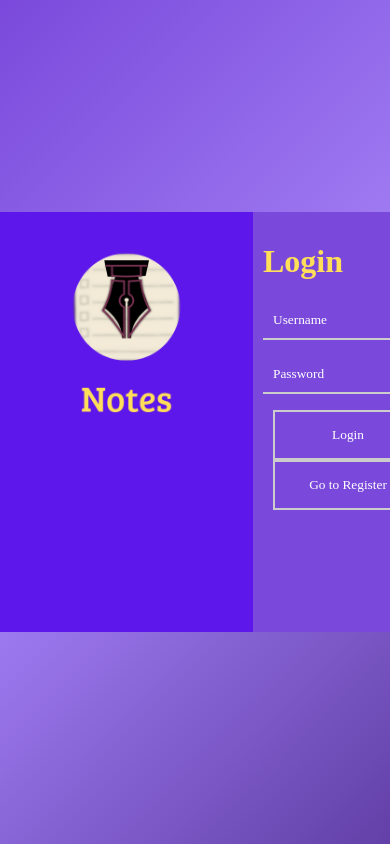
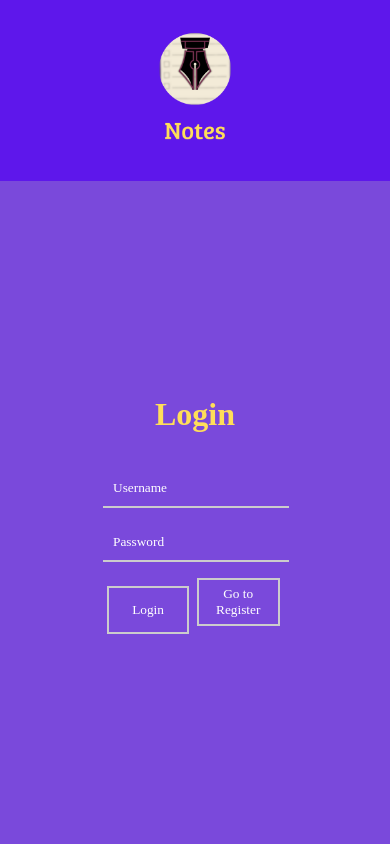
Before and after one commit to olucascruz/LoginProject, an Angular app in the folder frontend/: page / in a window 390 px wide. Built offline with nearby package versions, Linux system fonts and the light colour scheme.

Commit message:
styles: responsive design

```diff
--- a/frontend/src/app/pages/login/login.component.css
+++ b/frontend/src/app/pages/login/login.component.css
@@ -6,6 +6,10 @@
   background: linear-gradient(135deg, #7a49db, #9f7bf2, #6240a7);
   position: relative;
   overflow: hidden;
+    @media  (max-width: 426px) {
+      flex-direction: column;
+    }
+
 }
 
 .login-body > * {
@@ -28,6 +32,15 @@ label{
   width: 30%;
   height: 400px;
   padding: 10px;
+  @media  (max-width: 426px) {
+    display: flex;
+    flex-direction: column;
+    width: 100%;
+    height: 80%;
+
+    justify-content: center;
+    align-items: center;
+  }
 }
 
 
@@ -38,7 +51,13 @@ input{
   background-color: transparent; /* Fundo transparente */
   padding: 10px;
   color: white; /* Texto branco */
-  width: 200px; /* Ajuste conforme necessário */
+  width: 90%;
+
+
+  @media  (max-width: 426px) {
+    width: 90%;
+    height: auto;
+  };
 }
 
 input::placeholder {
@@ -50,17 +69,30 @@ button{
   background-color: transparent; /* Fundo transparente */
   border: 2px solid #ccc; /* Apenas a borda inferior */
   color: white;
-  width: 150px;
-  height: 50px;
-  margin-left: 10px;
-  margin-right: 10px;
+  width: 45%;
+  height: 3rem;
+  margin-left: 2%;
+  margin-right: 2%;
+  @media  (max-width: 426px) {
+    width: 45%;
+    height: 3rem;
+
+  };
 }
 
 .logo{
   background-color: #5e17eb;
-  width: 300px;
+  width: 25%;
   height: 400px;
   padding: 10px;
+
+  @media  (max-width: 426px) {
+    display: flex;
+    align-items: center;
+    justify-content: center;
+    width: 100%;
+    height: 20%;
+  };
 
 }
 
@@ -68,6 +100,10 @@ button{
 .logo > img{
   max-width: 100%;
   height: auto;
+  @media  (max-width: 426px) {
+    width: 40%;
+    height: auto;
+  };
 }
 
 button:hover{
--- a/frontend/src/app/pages/note-detail/note-detail.component.css
+++ b/frontend/src/app/pages/note-detail/note-detail.component.css
@@ -7,20 +7,27 @@
   align-items: center;
 }
 
+.note-content{
+  width: 80%;
+  @media  (max-width: 426px) {
+    width: 95%;
+  };
+}
+
 input{
   background-color: hsla(276, 100%, 82%, 0.561);
   border: none;
   border-bottom: black solid 2px;
   border-top: black solid 2px;
   font-size: 30px;
-  width: 800px;
+  width: 100%;
   height: 40px;
 }
 
 textarea{
   border: none;
-  width: 800px;
   height: 400px;
+  width: 100%;
   resize: none;
   font-size: 16px;
 }
@@ -38,8 +45,12 @@ button:hover{
 }
 .div-button{
   display: flex;
-  width: 805px;
+  width: 100.5%;
   justify-content: flex-end;
+  @media  (max-width: 426px) {
+    margin-top: 10%;
+    justify-content: center;
+  };
 }
 
 .toast{
--- a/frontend/src/app/pages/note/note.component.css
+++ b/frontend/src/app/pages/note/note.component.css
@@ -7,12 +7,34 @@
   align-items: center;
 }
 
+
+ul{
+  list-style-type: none; /* Remove bullets */
+  padding: 0; /* Remove padding */
+  margin: 0; /* Remove margins */
+  @media  (max-width: 426px) {
+    display: flex;
+    justify-content: center;
+  };
+}
+
+
+.noteItem{
+  display: flex;
+  font-size: 1rem;
+  @media  (max-width: 426px) {
+    width: 90%;
+    height: auto;
+  };
+}
+
 li{
   margin: 0;
   padding: 0;
-  width: 480px;
+  width: 100%;
   border-bottom: 2px solid rgb(255, 255, 255);
   color: aliceblue;
+
 }
 
 li:hover{
@@ -23,11 +45,6 @@ li:hover{
 
 li:active{
   background-color: rgb(3, 51, 51);
-}
-ul{
-  list-style-type: none; /* Remove bullets */
-  padding: 0; /* Remove padding */
-  margin: 0; /* Remove margins */
 }
 
 li>p{
@@ -40,12 +57,9 @@ margin-top: 0;
 
 .noteTitle{
   font-weight: bolder;
-  font-size: 20px;
+  font-size: 2rem;
 }
 
-.noteItem{
-  display: flex;
-}
 
 .deleteButton{
   width: 30px;
@@ -76,11 +90,15 @@ margin-top: 0;
 
 .input-title{
   border-radius: 3px;
-  width: 300px;
+  width: 25%;
   height: 30px;
   font-size: 20px;
   border: none;
   border-bottom: #000 solid 2px;
+  @media  (max-width: 426px) {
+    width: 90%;
+    height: auto;
+  };
 }
 
 .no-note-p{
```
